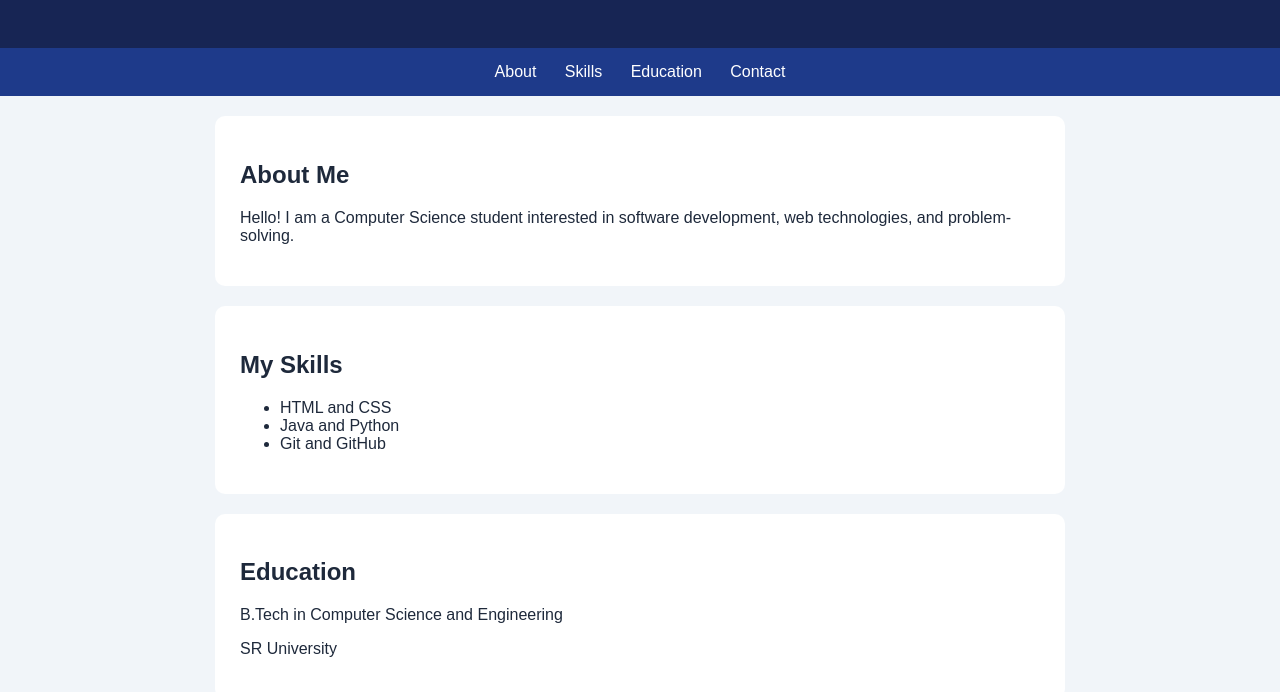
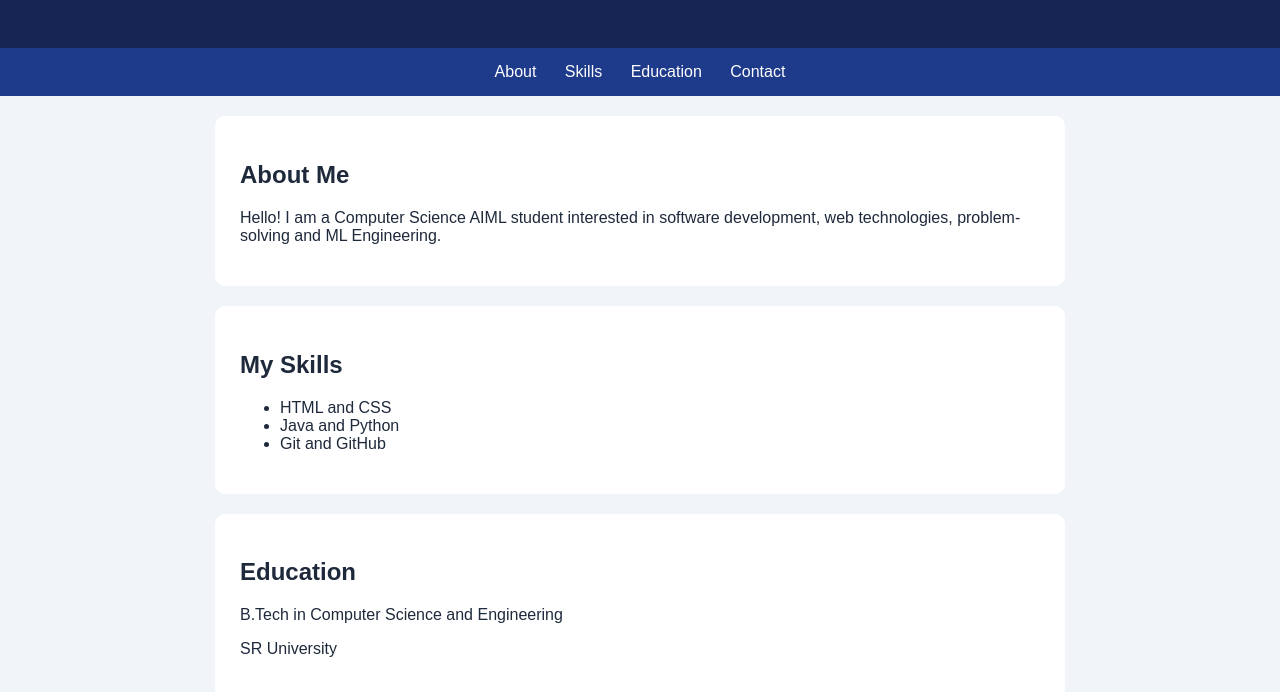
Before and after one commit to Neeraj9979/Myportfolio, a plain HTML site: page index.html in a window 1280 px wide. Shown: the part 136-828 px from the top of the page. Drawn offline with Linux system fonts and the light colour scheme.

Commit message:
Updated My Intrests

```diff
--- a/index.html
+++ b/index.html
@@ -65,8 +65,8 @@
 
     <section id="about">
         <h2>About Me</h2>
-        <p>Hello! I am a Computer Science student interested
-        in software development, web technologies, and problem-solving.</p>
+        <p>Hello! I am a Computer Science AIML student interested
+        in software development, web technologies, problem-solving and ML Engineering.</p>
     </section>
 
     <section id="skills">
```
